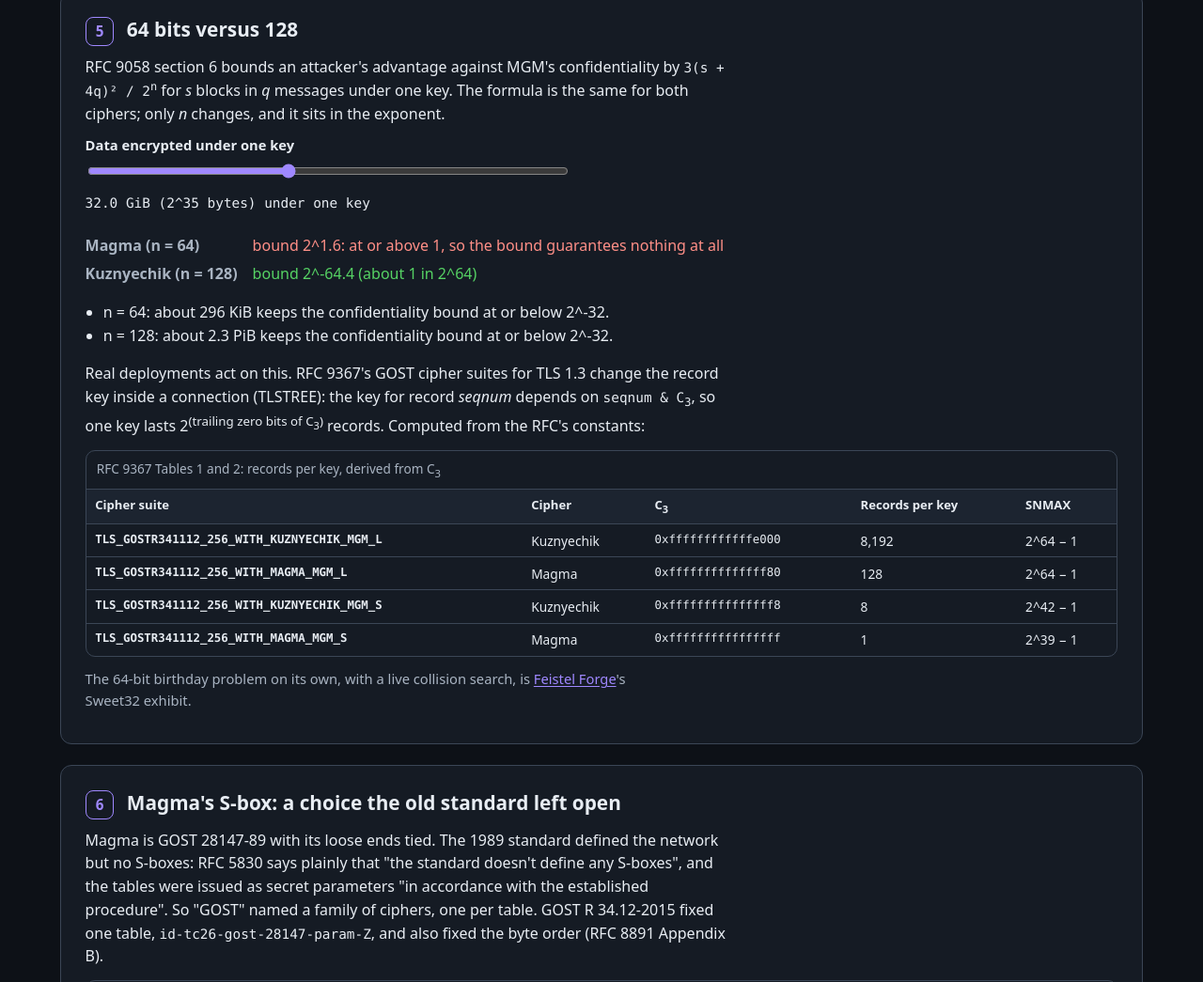
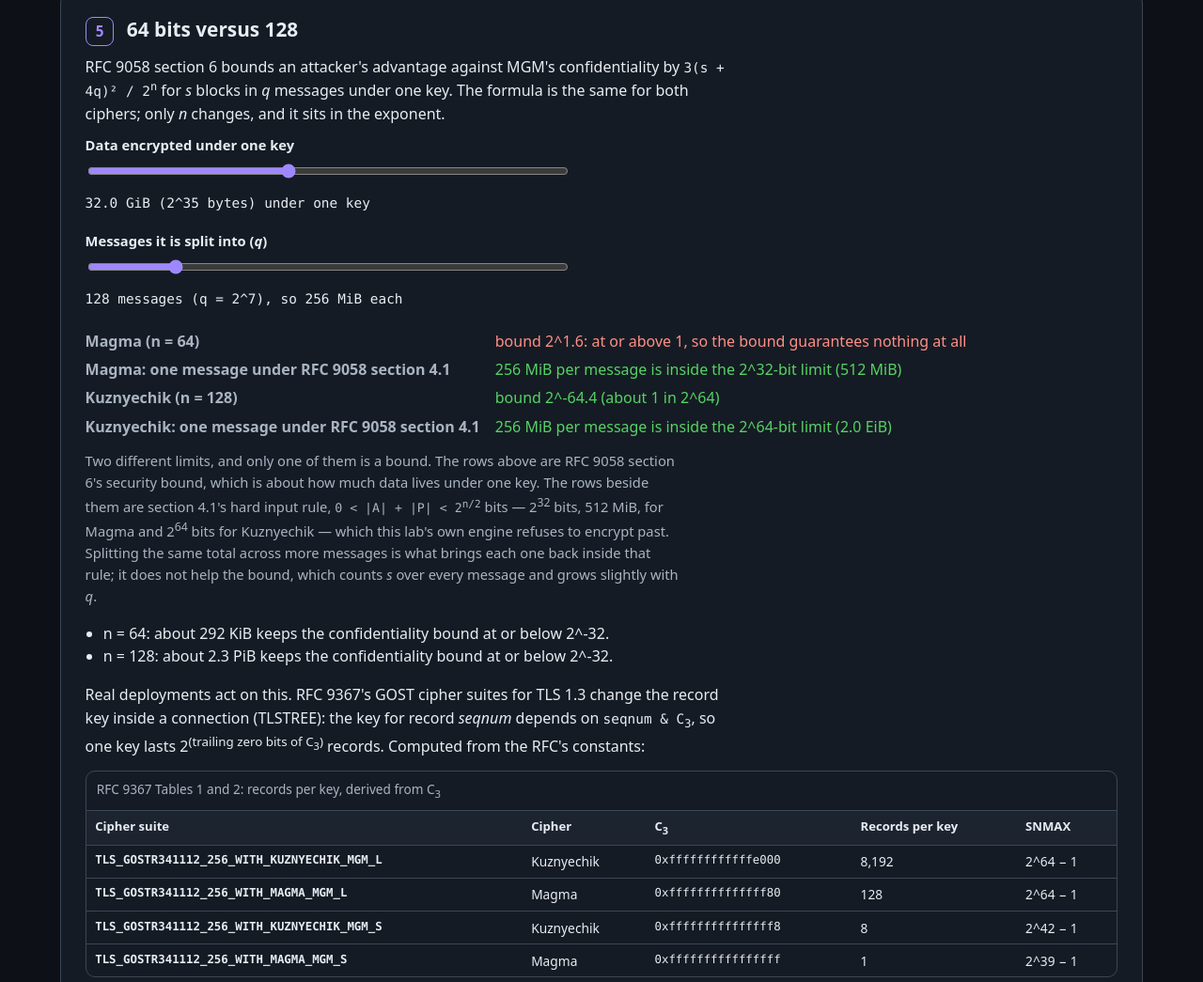
Before and after one commit to systemslibrarian/crypto-lab-mgm-mode, a website built with Vite: page index.html in a window 1280 px wide. Shown: the part 4053-5098 px from the top of the page at 94% size. Built offline with nearby package versions, Linux system fonts and the light colour scheme.

Commit message:
Stop the volume plot drawing a bound for a message MGM must refuse
Exhibit 5 fixed q at 1 and shipped a 32 GiB default. Those two together
state something RFC 9058 forbids: one message of 32 GiB is 2^38 bits,
and section 4.1 says "The length of the associated data A and of the
plaintext P MUST be such that 0 < |A| + |P| < 2^{n/2}" -- 2^32 bits, 512
MiB, for Magma. The plot was drawing a security bound for an input this
lab's own engine throws on, and the page's own prose had already
introduced q ("for s blocks in q messages") while the code pinned it.

q is a control now, and the length rule is shown beside the bound rather
than left implicit: two rows per cipher, the section 6 bound and the
section 4.1 input limit, because they answer different questions. The
default is 2^35 bytes across 2^7 messages -- 256 MiB each, inside the
limit for Magma and so for Kuznyechik too -- which keeps the exhibit's
point intact, since the 64-bit bound at that volume is still vacuous.

Splitting does not help the bound and the copy says so: section 6 counts
s over every message, so more messages leaves s alone and raises 4q.
What splitting fixes is the input rule, one message at a time.

The bound formulas and the engine's length checks are unchanged, and
re-read to confirm they were right: src/mgm/mgm.ts enforces both halves
of section 4.1 -- the empty-input case and |A| + |P| * 8 >= 2^{n/2} --
and src/mgm/limits.ts carries section 6's CA and IA verbatim. git diff
shows no deletion in either.

Tests, with expected values taken from RFC 9058 and not from this code:
(a) a Magma message at or above 2^32 bits is flagged invalid, 512 MiB - 1
is not, and the empty input is; (b) Kuznyechik's ceiling is 2^64 bits, a
factor of 2^32 larger, so 32 GiB is legal there and 2^61 bytes is not;
(c) raising q with s fixed raises the bound, matching 3(s+4q)^2/2^n
recomputed from the formula, while the same split brings one Magma
message inside section 4.1. A fourth pins the shipped default as legal
for both ciphers.

Section 4.1c mutation on the limit check itself, not the display flag,
run 2026-11-17: relaxing exceedsInputLimit's exclusive `>=` to `>` fails
(a) and (b); dropping the `* 8` so bytes are compared against a bit count
fails (a) and (b). Restored and re-run green after each.

Co-Authored-By: Claude Opus 5 <noreply@anthropic.com>

```diff
--- a/index.html
+++ b/index.html
@@ -310,10 +310,26 @@
             <input type="range" id="lm-volume" min="10" max="70" step="1" value="35" />
             <p id="lm-volume-out" class="mono" aria-live="polite"></p>
           </div>
+          <div class="stack">
+            <label for="lm-messages">Messages it is split into (<em>q</em>)</label>
+            <input type="range" id="lm-messages" min="0" max="40" step="1" value="7" />
+            <p id="lm-messages-out" class="mono" aria-live="polite"></p>
+          </div>
           <dl class="kv">
             <dt>Magma (n = 64)</dt><dd id="lm-magma" class="mono"></dd>
+            <dt>Magma: one message under RFC 9058 section 4.1</dt><dd id="lm-magma-len" class="mono"></dd>
             <dt>Kuznyechik (n = 128)</dt><dd id="lm-kuz" class="mono"></dd>
+            <dt>Kuznyechik: one message under RFC 9058 section 4.1</dt><dd id="lm-kuz-len" class="mono"></dd>
           </dl>
+          <p class="hint">
+            Two different limits, and only one of them is a bound. The rows above are RFC 9058 section 6's
+            security bound, which is about how much data lives under one key. The rows beside them are section
+            4.1's hard input rule, <span class="mono">0 &lt; |A| + |P| &lt; 2<sup>n/2</sup></span> bits &mdash; 2<sup>32</sup>
+            bits, 512 MiB, for Magma and 2<sup>64</sup> bits for Kuznyechik &mdash; which this lab's own engine
+            refuses to encrypt past. Splitting the same total across more messages is what brings each one back
+            inside that rule; it does not help the bound, which counts <em>s</em> over every message and grows
+            slightly with <em>q</em>.
+          </p>
           <ul id="lm-budget" class="plain"></ul>
           <p>
             Real deployments act on this. RFC 9367's GOST cipher suites for TLS 1.3 change the record key inside a
--- a/src/mgm/limits.ts
+++ b/src/mgm/limits.ts
@@ -10,6 +10,21 @@
  *        IA <= 3(s + 4q + l + 3)^2 / 2^n + 2 / 2^S
  *
  *    Same formula, n = 64 versus n = 128: the 2^n denominator is the whole story.
+ *
+ * 1b. RFC 9058 section 4.1 also restricts a SINGLE message, which is a different
+ *    question from how long a key may live. Verbatim:
+ *
+ *        "Associated authenticated data A, 0 <= |A| < 2^{n/2}."
+ *        "Plaintext P, 0 <= |P| < 2^{n/2}."
+ *        "The length of the associated data A and of the plaintext P MUST be
+ *         such that 0 < |A| + |P| < 2^{n/2}."
+ *
+ *    Lengths are in BITS, so for n = 64 the combined limit is 2^32 bits, which
+ *    is 512 MiB; for n = 128 it is 2^64 bits. The combined clause implies the
+ *    two individual ones, and `src/mgm/mgm.ts` enforces exactly that pair --
+ *    the empty-input half and the combined half -- on every call. These helpers
+ *    exist so the teaching surface can SAY where the limit is without the
+ *    reader having to run an encryption into the error.
  *
  * 2. RFC 9367 (GOST cipher suites for TLS 1.3) re-keys inside a connection with
  *    TLSTREE: the key for record `seqnum` depends on seqnum & C_3, so a leaf key
@@ -48,6 +63,26 @@ export function maxBlocksForBound(n: 64 | 128, targetBits: number, q: number): n
   return Math.sqrt(2 ** (n - targetBits) / 3) - 4 * q;
 }
 
+/**
+ * The RFC 9058 section 4.1 ceiling on |A| + |P| for one message, in BITS.
+ * 2^{n/2}: 2^32 for Magma, 2^64 for Kuznyechik.
+ */
+export function maxInputBits(n: 64 | 128): number {
+  return 2 ** (n / 2);
+}
+
+/**
+ * Is one message of `bytes` (associated data and plaintext together) outside
+ * what RFC 9058 section 4.1 permits for an n-bit block?
+ *
+ * Both halves of the RFC's clause, in the RFC's direction: `0 <` rejects the
+ * empty input, and `< 2^{n/2}` makes the ceiling EXCLUSIVE -- a message of
+ * exactly 2^{n/2} bits is already too long, not the last legal one.
+ */
+export function exceedsInputLimit(n: 64 | 128, bytes: number): boolean {
+  return bytes <= 0 || bytes * 8 >= maxInputBits(n);
+}
+
 export interface TlsTreeSuite {
   suite: string;
   cipher: 'Kuznyechik' | 'Magma';
--- a/src/ui/exhibits.ts
+++ b/src/ui/exhibits.ts
@@ -7,6 +7,7 @@ import { mgmEncrypt } from '../mgm/mgm';
 import { reuseIcn } from '../mgm/misuse';
 import {
   TLSTREE_SUITES, log2ConfidentialityBound, maxBlocksForBound, recordsPerLeafKey,
+  exceedsInputLimit, maxInputBits,
 } from '../mgm/limits';
 import { RFC9058_VECTORS } from '../mgm/vectors';
 import { byId, el, setVerdict } from './dom';
@@ -132,13 +133,24 @@ function fmtBytes(bytes: number): string {
 
 export function mountLimits(): void {
   const slider = byId<HTMLInputElement>('lm-volume');
+  /* q was fixed at 1 until 2026-11-17, which made the plot say something the
+     RFC forbids: at the old 32 GiB default, one message of 2^38 bits is far
+     past section 4.1's 2^32-bit ceiling for Magma, so the bound was drawn for
+     an input this lab's own engine refuses. q is a control now, and the length
+     rule is shown beside the bound rather than left implicit. */
+  const messages = byId<HTMLInputElement>('lm-messages');
   const update = () => {
     const log2Bytes = Number(slider.value);
     const bytes = 2 ** log2Bytes;
+    const log2q = Number(messages.value);
+    const q = 2 ** log2q;
+    const perMessage = bytes / q;
     byId('lm-volume-out').textContent = `${fmtBytes(bytes)} (2^${log2Bytes} bytes) under one key`;
-    for (const [n, id] of [[64, 'lm-magma'], [128, 'lm-kuz']] as const) {
+    byId('lm-messages-out').textContent =
+      `${q.toLocaleString('en-US')} message${q === 1 ? '' : 's'} (q = 2^${log2q}), so ${fmtBytes(perMessage)} each`;
+    for (const [n, id, lenId] of [[64, 'lm-magma', 'lm-magma-len'], [128, 'lm-kuz', 'lm-kuz-len']] as const) {
       const s = bytes / (n / 8);
-      const adv = log2ConfidentialityBound({ n, s, q: 1 });
+      const adv = log2ConfidentialityBound({ n, s, q });
       const cell = byId(id);
       // A bound of 1 or more is vacuous: it no longer rules anything out.
       const broken = adv >= 0;
@@ -147,14 +159,23 @@ export function mountLimits(): void {
         ? `bound 2^${adv.toFixed(1)}: at or above 1, so the bound guarantees nothing at all`
         : `bound 2^${adv.toFixed(1)} (about 1 in ${fmtOdds(-adv)})`;
       cell.className = broken ? 'bad-text' : adv > -32 ? 'warn-text' : 'ok-text';
+
+      const over = exceedsInputLimit(n, perMessage);
+      const len = byId(lenId);
+      len.dataset.over = String(over);
+      len.textContent = over
+        ? `${fmtBytes(perMessage)} per message is at or past the 2^${n / 2}-bit limit (${fmtBytes(maxInputBits(n) / 8)}): MGM must not encrypt this`
+        : `${fmtBytes(perMessage)} per message is inside the 2^${n / 2}-bit limit (${fmtBytes(maxInputBits(n) / 8)})`;
+      len.className = over ? 'bad-text' : 'ok-text';
     }
   };
   slider.addEventListener('input', update);
+  messages.addEventListener('input', update);
   update();
 
   const target = 32;
   byId('lm-budget').replaceChildren(...([64, 128] as const).map((n) => {
-    const blocks = maxBlocksForBound(n, target, 1);
+    const blocks = maxBlocksForBound(n, target, 2 ** Number(messages.value));
     return el('li', { 'data-n': n, text: `n = ${n}: about ${fmtBytes(blocks * (n / 8))} keeps the confidentiality bound at or below 2^-${target}.` });
   }));
 
```
Also changed, not shown: e2e/claims.spec.ts (+27 -1 lines), src/mgm/limits.test.ts (+64 -2 lines).
